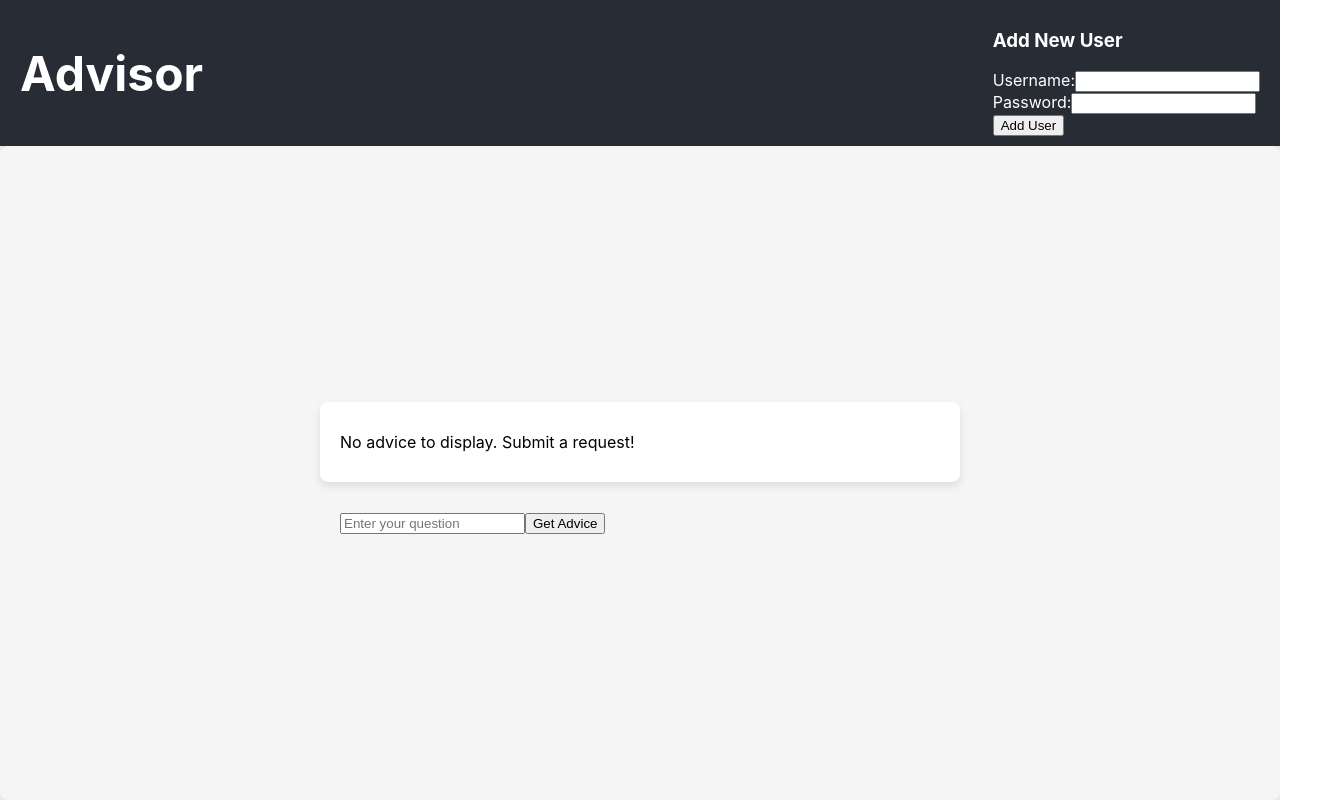
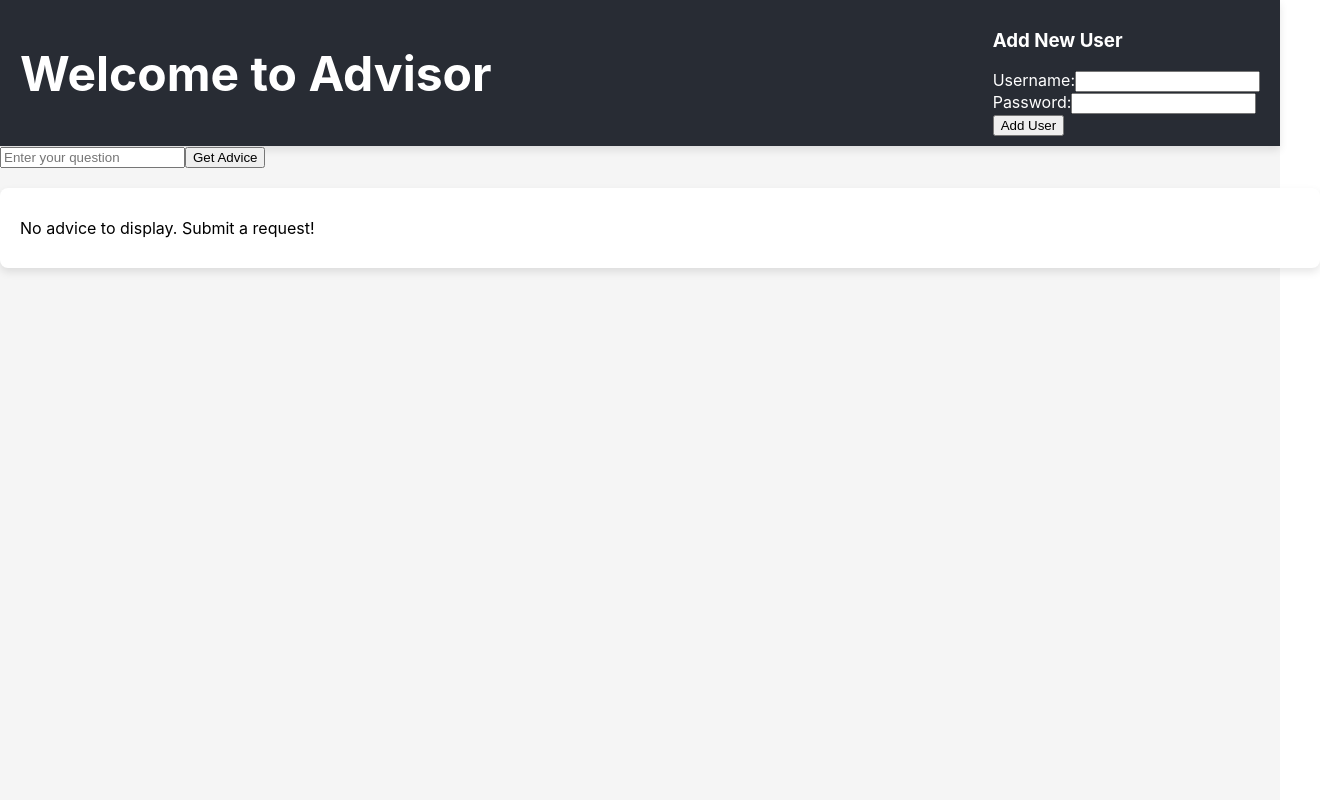
Before and after one commit to naturuplift/AdviseNextStep, a React (Create React App) app in the folder client/: page / in a window 1280 px wide. Shown: the whole page, 1320 px wide, since content can reach past the window. Built offline with nearby package versions, Linux system fonts and the light colour scheme.

Commit message:
Update App.jsx

```diff
--- a/client/src/App.jsx
+++ b/client/src/App.jsx
@@ -11,17 +11,17 @@ function App() {
       {/* Navbar */}
       <nav className="Navbar">
         <div className="Navbar-title">
-          <h1>Advisor</h1>
+          <h1>Welcome to Advisor</h1>
         </div>
         <div className="Navbar-login">
           <AddUserForm />
         </div>
       </nav>
 
-      {/* Chat-like Section for Advice Input/Output */}
-      <div className="ChatContainer">
-      <AdviceDisplay />
+      {/* Hero Section for Advice Input/Output */}
+      <div className="Hero">
         <AdviceForm />
+        <AdviceDisplay />
       </div>
     </div>
   );
```
